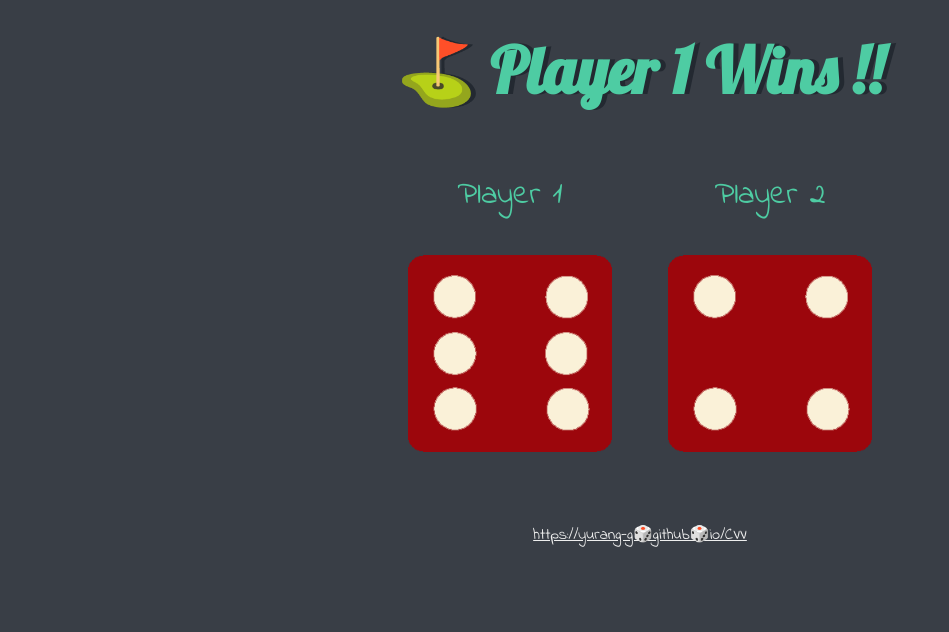
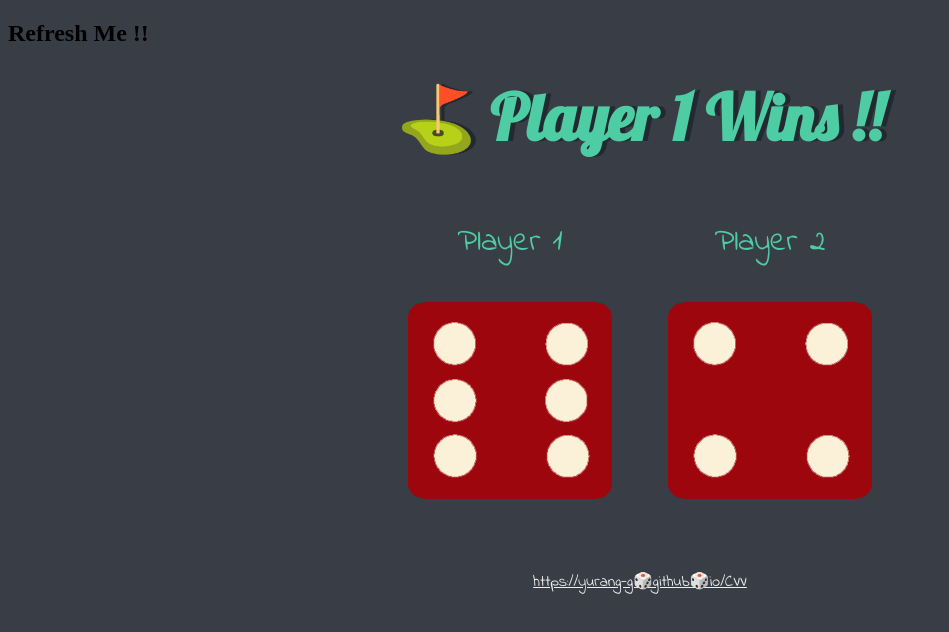
Before and after one commit to Yurang-g/dicee, a plain HTML site: page index.html in a window 1280 px wide. Shown: the whole page, without its empty margins (0-949 px from the left). Drawn offline with Linux system fonts and the light colour scheme.

Commit message:
update index.html

```diff
--- a/index.html
+++ b/index.html
@@ -9,7 +9,7 @@
 
   </head>
   <body>
-
+ <h2> Refresh Me !! </h2>
     <div class="container">
       <h1>Refresh Me</h1>
 
```
